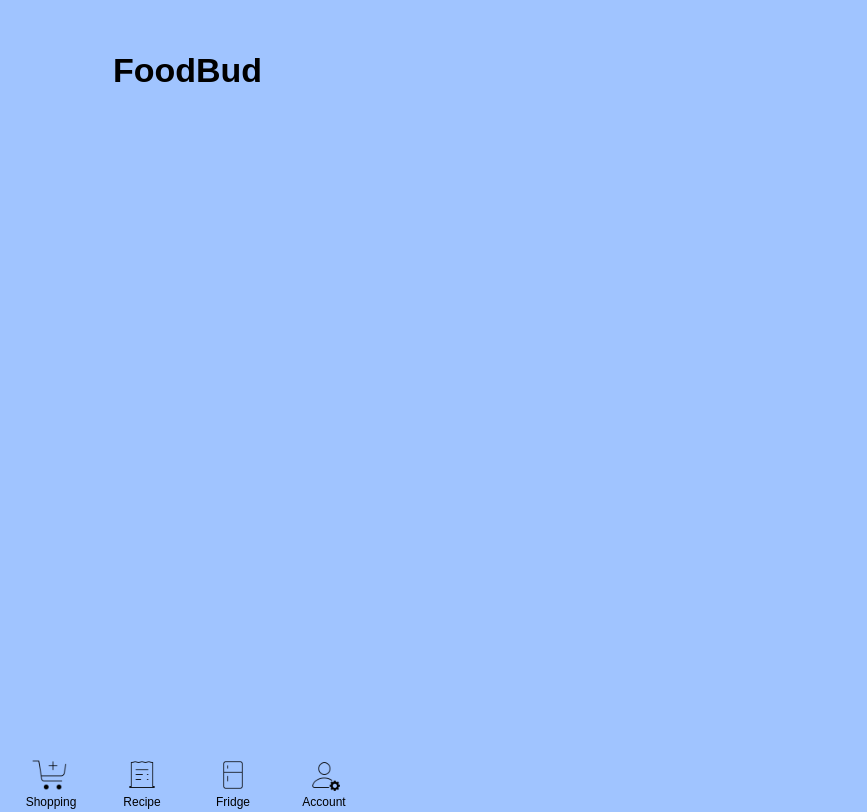
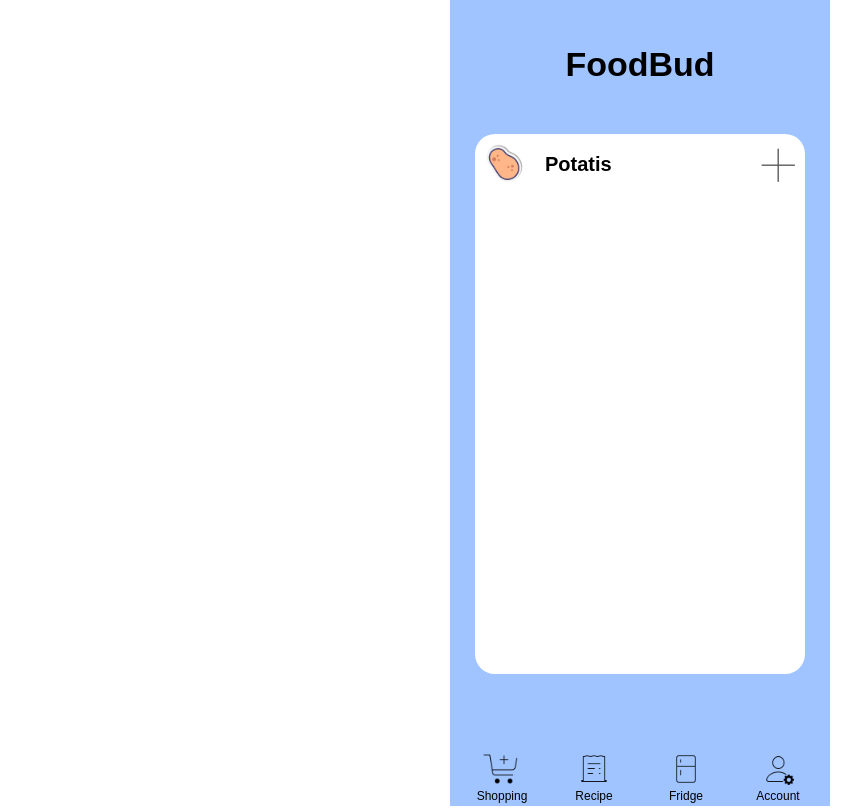
Before and after one commit to A1101101IR/FridgeEase, a React (Create React App) app: page /productlist/0 in a window 1280 px wide. Shown: the whole page, without its empty margins (0-867 px from the left). Built offline with nearby package versions, Linux system fonts and the light colour scheme; data requests are answered from the project's data file.

Commit message:
working with product page

```diff
--- a/src/App.js
+++ b/src/App.js
@@ -7,6 +7,7 @@ import Fridge from "./components/fridge";
 import Header from "./components/header";
 import Main from "./main";
 import ProductList from "./components/product/product-list";
+import Product from "./components/product/product";
 function App() {
   return (
     <div className="container">
@@ -16,6 +17,7 @@ function App() {
           <Route path="/" element={<Main />}></Route>
           <Route path="/fridge" element={<Fridge />}></Route>
           <Route path="/productlist" element={<ProductList />}></Route>
+          <Route path="/productlist/:id" element={<Product />}></Route>
           <Route path="/account" element={<Account />}></Route>
           <Route path="/orderList" element={<OrderList />}></Route>
           <Route path="/recipe" element={<Recipe />}></Route>
--- a/src/components/product/product-list.js
+++ b/src/components/product/product-list.js
@@ -2,6 +2,7 @@ import { useEffect, useState } from "react";
 import useFatch from "../customHooks/useFetch";
 import banan from "../../img/icons8/banan.png";
 import Plus from "../../img/plus.png";
+import { Link } from "react-router-dom";
 const ProductList = () => {
   const { data: productData } = useFatch("http://localhost:8000/products");
 
@@ -9,14 +10,18 @@ const ProductList = () => {
     <section className="product-list">
       {productData &&
         productData.map((product) => (
-          <div key={product.id} className="product-cart-small">
+          <Link
+            to={`/productlist/${product.id}`}
+            key={product.id}
+            className="product-cart-small"
+          >
             <img
               src={require(`../../img/icons8/${product.icon}`)}
               className="product-icon"
             />
             <h4>{product.name}</h4>
             <img src={Plus} alt="" />
-          </div>
+          </Link>
         ))}
     </section>
   );
--- /dev/null
+++ b/src/components/product/product.js
@@ -0,0 +1,29 @@
+import { useParams } from "react-router-dom";
+import useFatch from "../customHooks/useFetch";
+import Plus from "../../img/plus.png";
+const Product = () => {
+  const { id } = useParams();
+  const { data: product } = useFatch(`http://localhost:8000/products/${id}`);
+  return (
+    <div>
+      {product && (
+        <article className="product-cart">
+          <header>
+            <div>
+              <img
+                src={require(`../../img/icons8/${product.icon}`)}
+                className="product-icon"
+              />
+              <h4>{product.name}</h4>
+            </div>
+            <img src={Plus} alt="" />
+          </header>
+          <section></section>
+          <footer></footer>
+        </article>
+      )}
+    </div>
+  );
+};
+
+export default Product;
--- a/src/index.scss
+++ b/src/index.scss
@@ -2,17 +2,26 @@
 * {
   margin: 0;
   padding: 0;
-  background-color: #A0C4FF;
+
   @import url('https://fonts.googleapis.com/css2?family=Oswald:wght@200;300;400;500;600;700&display=swap');
 
 }
+#root {
+  display: flex;
+  justify-content: center;
+  align-items: center;
+  height: 100vh;
+}
 .container {
-  max-width: 375px;
+  max-width: 380px;
   max-height: 812px;
+  min-width: 380px;
+  min-height: 812px;
   display: flex;
   justify-content: flex-start;
   flex-direction: column;
   font-family: 'Oswald', sans-serif;
+  background-color: #A0C4FF;
 }
 .header {
   height: 140px;
@@ -140,9 +149,9 @@
   display: flex;
   justify-content: space-between;
   align-items: center;
-  width: 350px;
   border: 1px solid black;
-  height: 50px;
+  width: 330px;
+  height: 45px;
   background-color: white;
   border-radius: 25px;
   margin-bottom: 10px;
@@ -162,3 +171,36 @@
 
 
 }
+.product-cart {
+  width: 330px;
+  height: 530px;
+  background-color: white;
+  border-radius: 20px;
+  padding-top: 10px;
+  header {
+    display: flex;
+    justify-content: space-between;
+    align-items: center;
+    width: 100%;
+    div {
+      display: flex;
+      align-items: center;
+      .product-icon {
+        width: 40px;
+        height: 40px;
+      }
+      h4 {
+        margin-left: 10px;
+        background-color: white;
+        font-size: 20px;
+      }
+    }
+    img {
+      width: 35px;
+      height: 35px;
+      transform: rotate(-90deg);
+      background-color: white;
+      margin: 0px 10px;
+    }
+  }
+}
```
